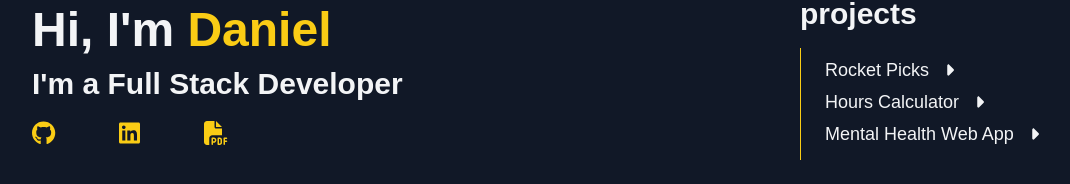
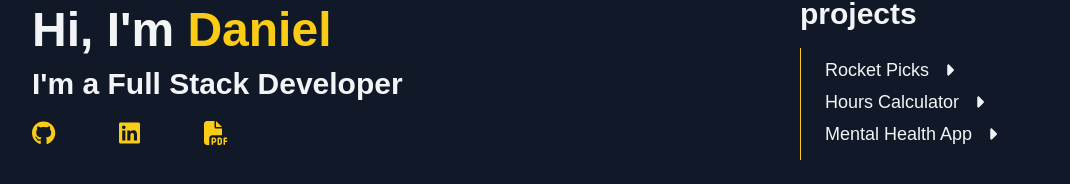
Before and after one commit to jum-w/portfolio, a React (Create React App) app: page / in a window 1280 px wide. Shown: the part 322-506 px from the top of the page, without its empty margins (32-1102 px from the left). Built offline with nearby package versions, Linux system fonts and the light colour scheme; the HTML template or start-up script is replaced by a standard one.

Commit message:
name change

```diff
--- a/src/components/ProjectData.ts
+++ b/src/components/ProjectData.ts
@@ -28,7 +28,7 @@ export const projectData: Record<string, projectData[]> = {
     MentalHealthWebApp: [
         {
             id: 3,
-            title: "Mental Health Web App",
+            title: "Mental Health App",
             link: '',
             demo: 'https://youtu.be/KyHbuJxYY_Q',
             github: ''
```
